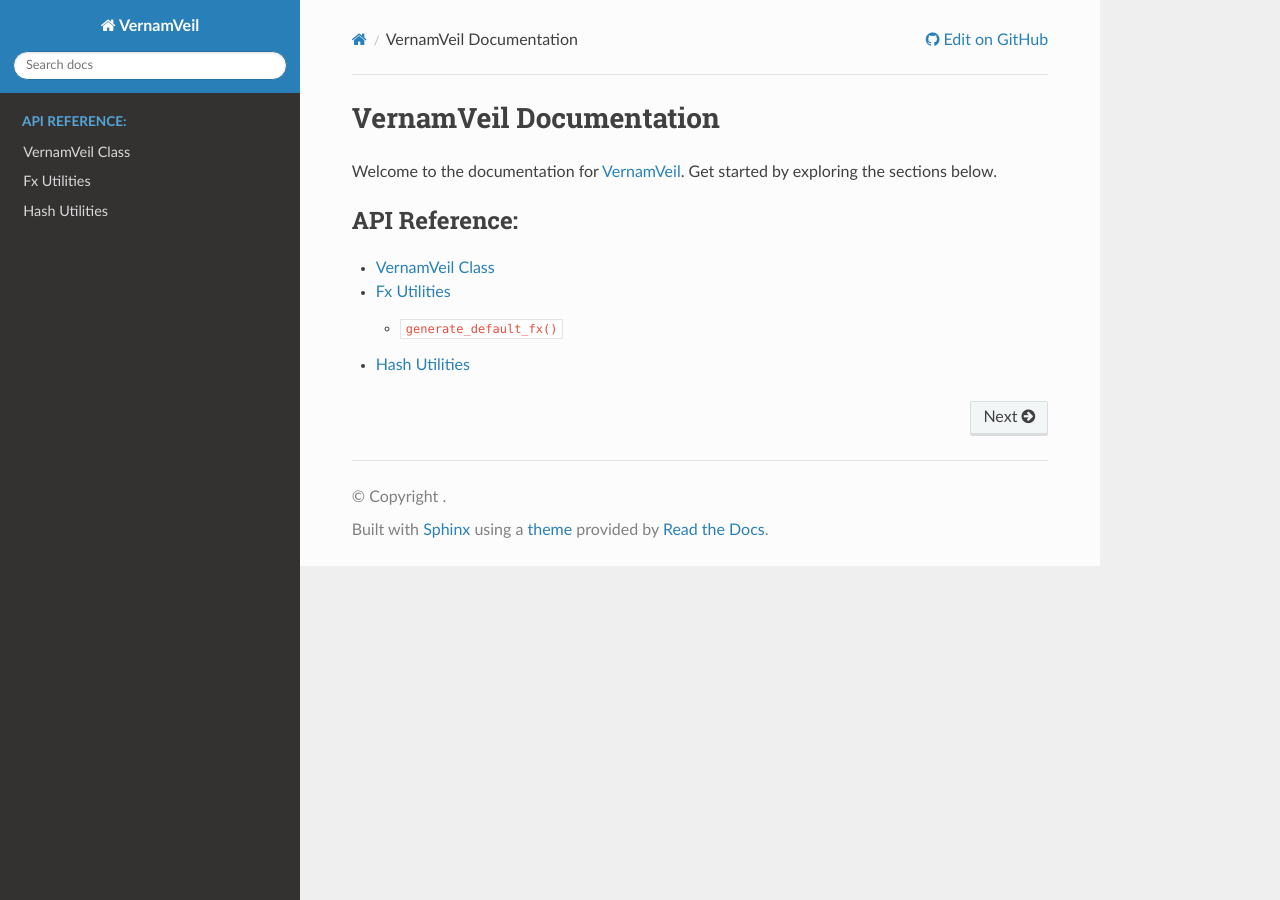
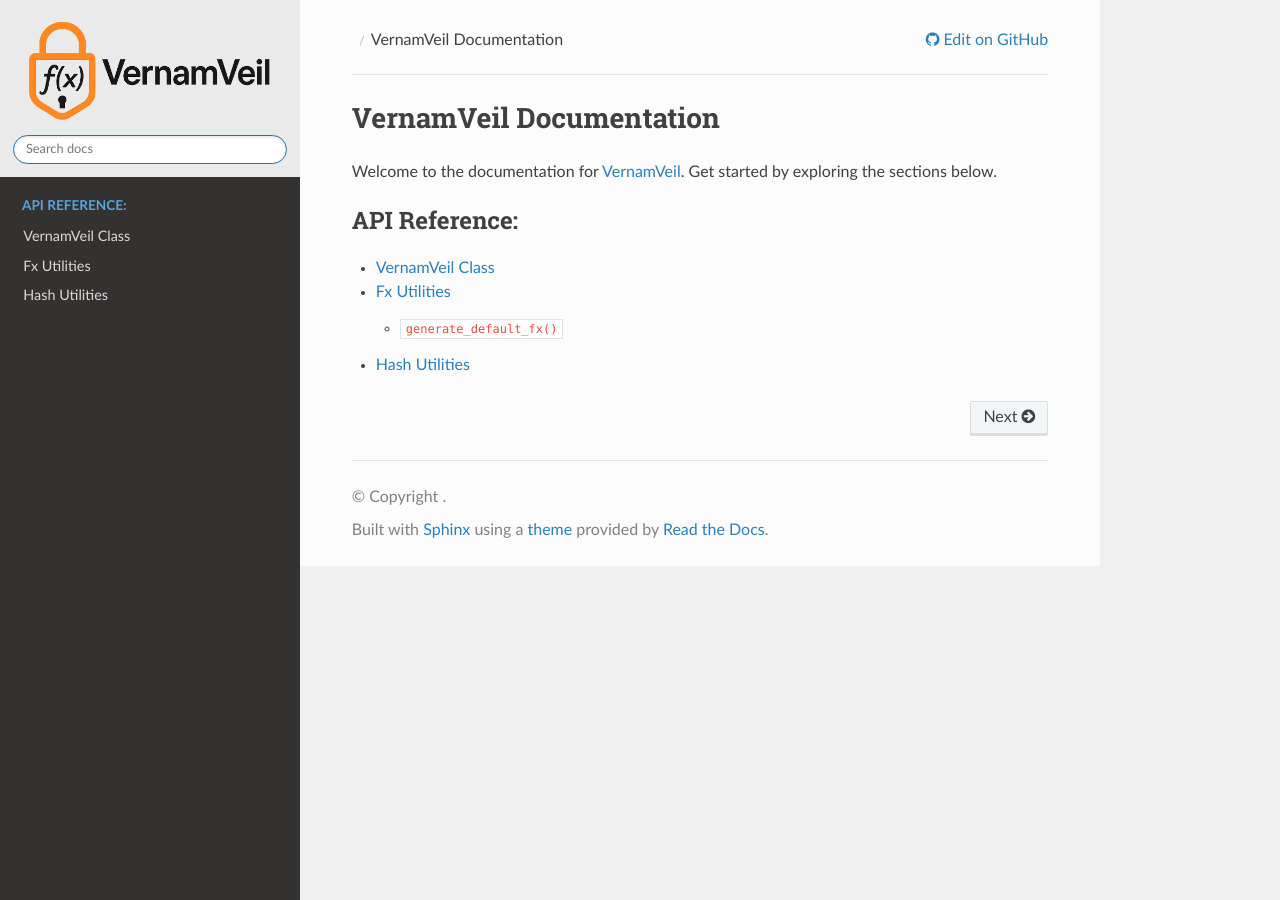
Before and after one commit to datumbox/VernamVeil, a Sphinx documentation site: the page built from docs/index.rst, in a window 1280 px wide. Built offline with Sphinx 7.4.7 and the Read the Docs theme 3.1.0, drawn with Linux system fonts in a browser that asks for light colours; pages that are not in the unit, such as notebooks, are missing from menus.

Commit message:
Adding logo and favicon in the documentation

```diff
--- /dev/null
+++ b/docs/_static/custom.css
@@ -0,0 +1,19 @@
+/* Hide only the project title text, keep logo visible */
+.icon-home {
+    font-size: 0 !important;
+}
+
+.icon-home img {
+    font-size: initial !important;
+    width: auto;
+    height: auto;
+}
+
+.wy-side-nav-search {
+    background-color: #eaeaea !important;
+}
+
+.wy-side-nav-search > a.icon img.logo {
+  margin-top: 0px !important;
+  padding-top: 0px !important;
+}
--- a/docs/conf.py
+++ b/docs/conf.py
@@ -17,6 +17,11 @@
 exclude_patterns = []
 
 html_theme = "sphinx_rtd_theme"
+
+html_logo = "logo.png"
+html_favicon = "favicon.ico"
+html_static_path = ["_static"]
+html_css_files = ["custom.css"]
 
 autodoc_inherit_docstrings = True
 autoclass_content = "both"
```
Also changed, not shown: docs/favicon.ico (added).
